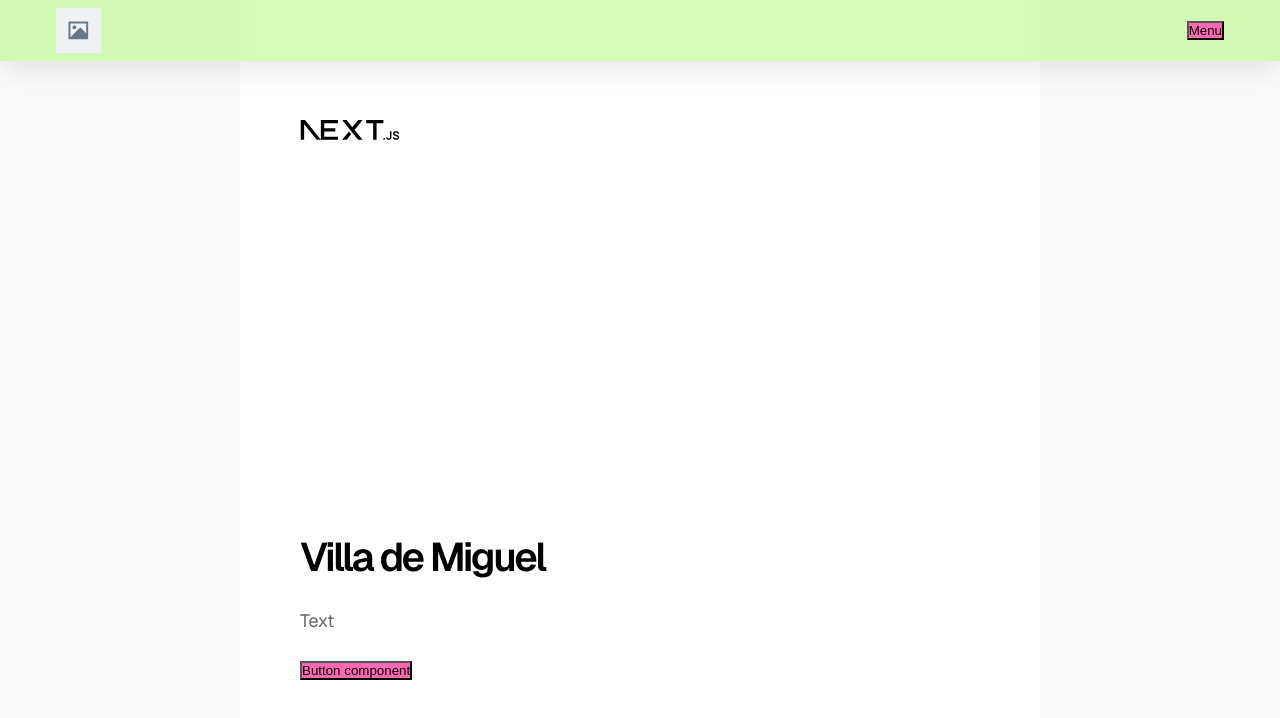
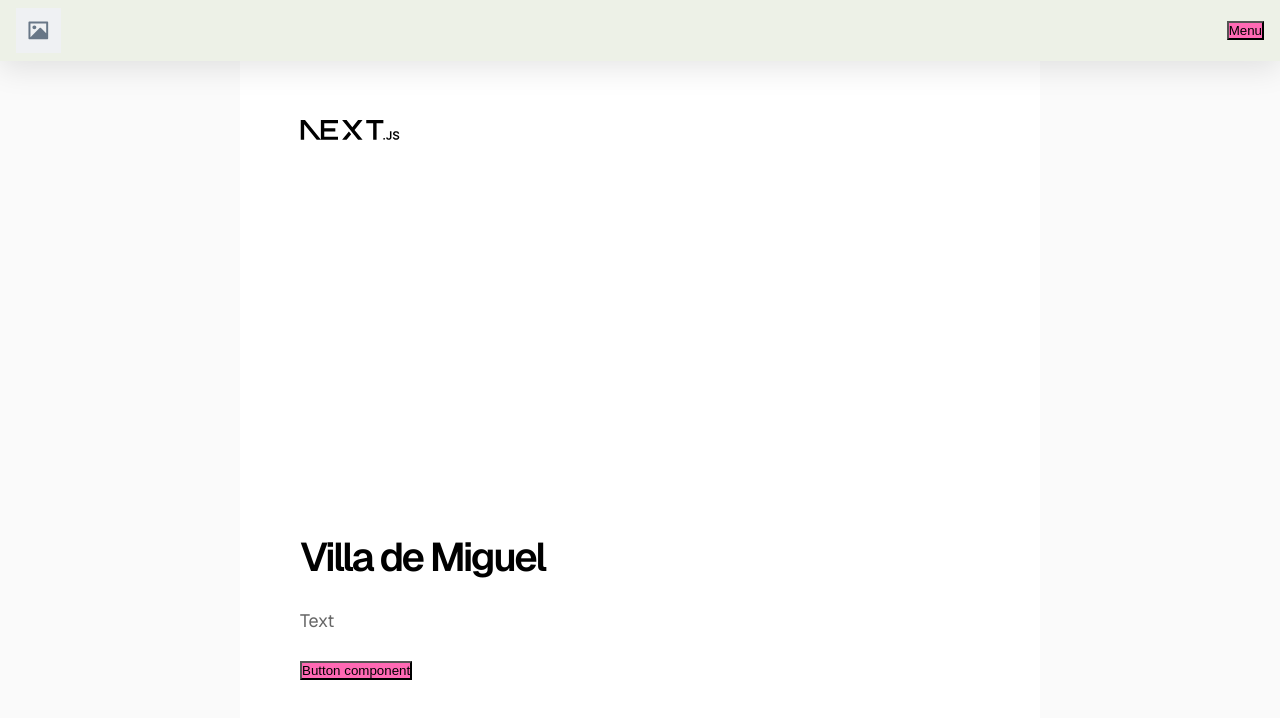
Before and after one commit to bveenhof/villa-de-miguel, a Next.js app: page / in a window 1280 px wide. Shown: the top 718 px of the page. Built offline with nearby package versions, Linux system fonts and the light colour scheme.

Commit message:
feat: added color and size variables and started using them

```diff
--- a/src/app/components/organisms/TopBar/TopBar.module.scss
+++ b/src/app/components/organisms/TopBar/TopBar.module.scss
@@ -1,12 +1,14 @@
+@use "../../../styles/variables" as *;
+
 .top-bar {
     position: fixed;
     width: 100%;
-    background: rgba(113, 251, 0, 0.28);
+    background: $color-background-green;
     box-shadow: 0 0.5rem 1.875rem rgba(0, 0, 0, 0.1);
     backdrop-filter: blur(0.45rem);
 
     &__content {
-        max-width: 1200px;
+        max-width: $content-width;
         margin: 0 auto;
         display: flex;
         align-items: center;
--- a/src/app/styles/_variables.scss
+++ b/src/app/styles/_variables.scss
@@ -0,0 +1,16 @@
+
+// Color palette
+$color-brand-primary: #ebcd5a;
+$color-brand-secondary: #f0e1a8;
+
+$color-background-sand: #f7f5ee;
+$color-background-green: #edf1e7;
+
+$color-green: #1b451e;
+$color-orange: #d86d38;
+
+
+// Sizes
+$content-width: 90rem;
+$content-padding: 1.5rem;
+$content-padding-mobile: 1rem;
```
